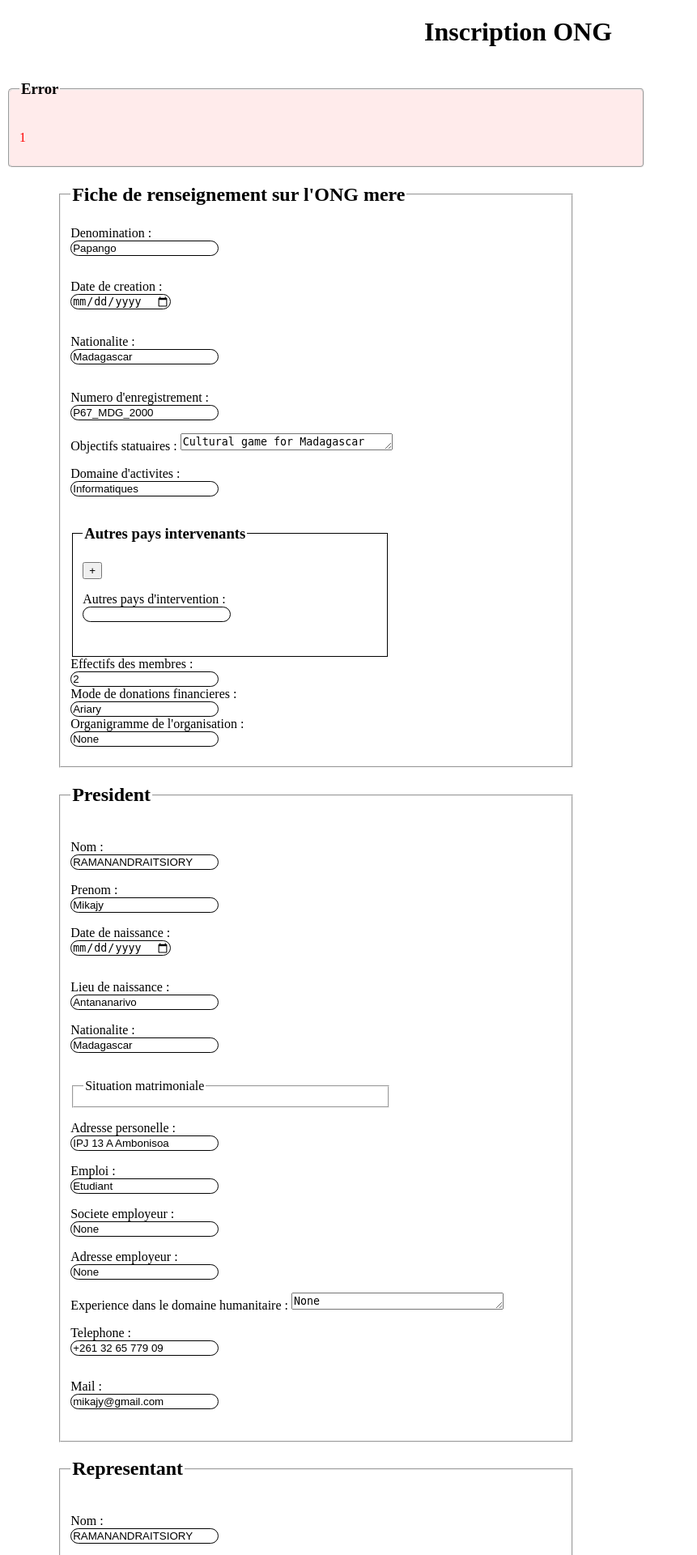
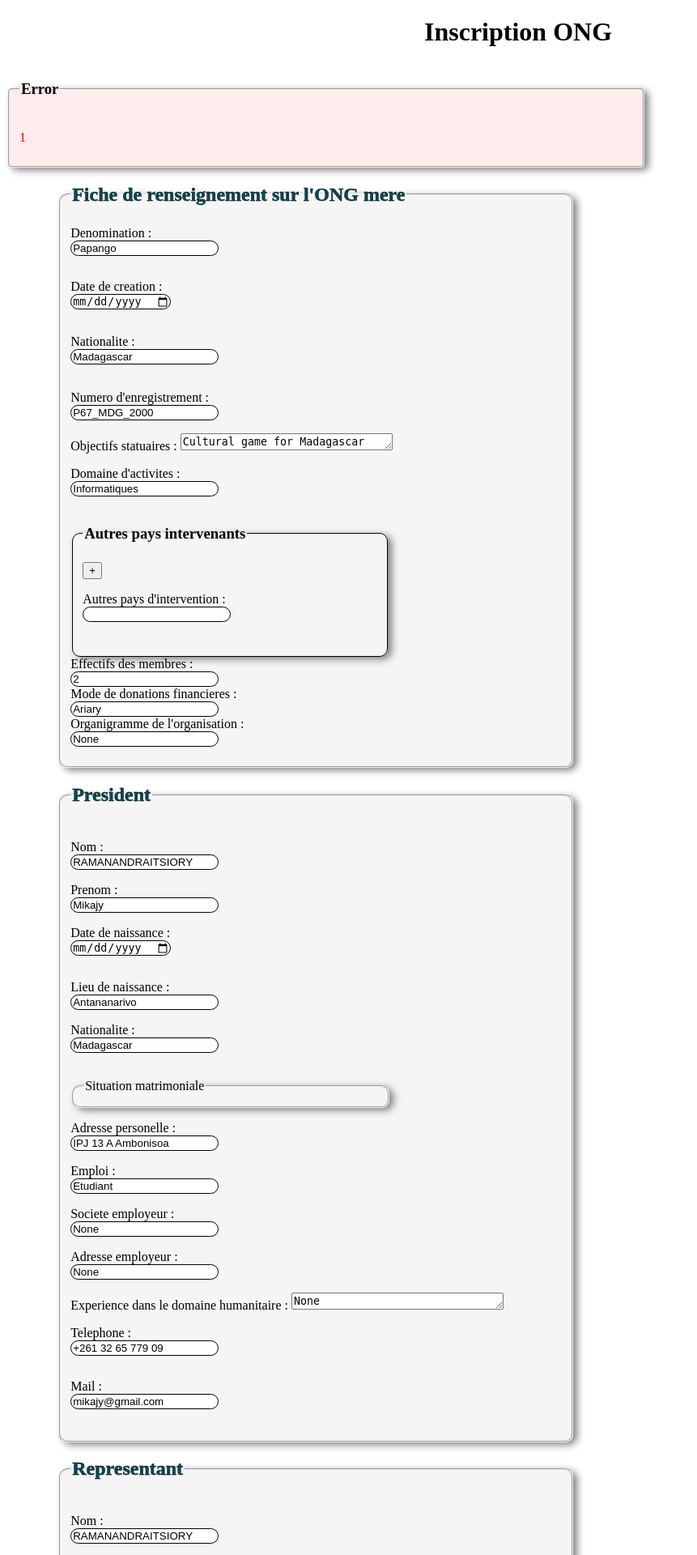
Before and after one commit to Mi-aro-101/Ong_manager, a CodeIgniter app: page /ONG_Manager/index.php/ong_mere/index/1 in a window 1280 px wide. Shown: the top 1920 px of the page at 81% size, without its empty margins (0-861 px from the left). Run offline with CodeIgniter, Linux system fonts and the light colour scheme; data comes from the database, SQL or seed files in the repository.

Commit message:
with style

```diff
--- a/css/Nouvelle_ONG.css
+++ b/css/Nouvelle_ONG.css
@@ -73,3 +73,14 @@ input.invalid + p{
     margin-left: 2vw;
 }
 .error{border-radius: 5px;background-color: rgba(255, 0, 0, 0.077);}
+
+fieldset{
+  border-radius: 10px;
+  background-color: whitesmoke;
+  box-shadow: 5px 3px 10px grey;
+}
+h2{
+  -webkit-text-stroke: 0.4px;
+  color: rgb(6, 71, 87);
+  -webkit-text-stroke-color: black;
+}
```
